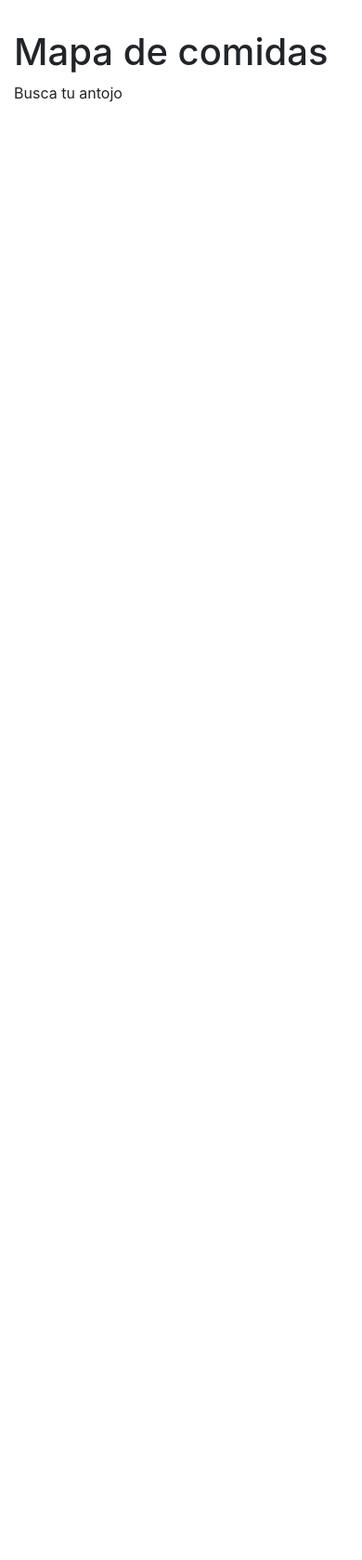
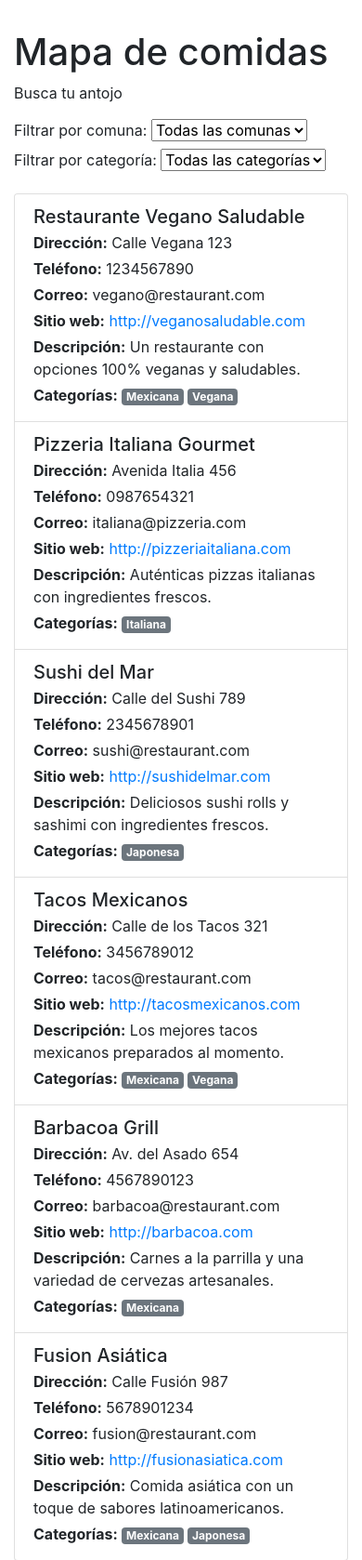
Before and after one commit to DCC-CC4401/2024-2-CC4401-grupo-2, a Django app: page /restaurant_list in a window 390 px wide. Shown: the top 1678 px of the page at 93% size. Before the commit the page ends 110 px from the top, so only its background shows below. Run offline with Django 3.2, Linux system fonts and the light colour scheme; data comes from the database, SQL or seed files in the repository; data that the repository does not hold is empty; some libraries are stand-ins or nearby versions.

Commit message:
FEAT: Agregar una lista de restaurantes, distintos filtros y un mapa de placeholder.

```diff
--- /dev/null
+++ b/restaurant.json
@@ -0,0 +1,86 @@
+[
+  {
+    "model": "todoapp.restaurant",
+    "pk": 1,
+    "fields": {
+      "name": "Restaurante Vegano Saludable",
+      "address": "Calle Vegana 123",
+      "phone": "1234567890",
+      "email": "vegano@restaurant.com",
+      "website": "http://veganosaludable.com",
+      "description": "Un restaurante con opciones 100% veganas y saludables.",
+      "comuna": 1,
+      "categorias": [4, 1]
+    }
+  },
+  {
+    "model": "todoapp.restaurant",
+    "pk": 2,
+    "fields": {
+      "name": "Pizzeria Italiana Gourmet",
+      "address": "Avenida Italia 456",
+      "phone": "0987654321",
+      "email": "italiana@pizzeria.com",
+      "website": "http://pizzeriaitaliana.com",
+      "description": "Auténticas pizzas italianas con ingredientes frescos.",
+      "comuna": 2,
+      "categorias": [3]
+    }
+  },
+  {
+    "model": "todoapp.restaurant",
+    "pk": 3,
+    "fields": {
+      "name": "Sushi del Mar",
+      "address": "Calle del Sushi 789",
+      "phone": "2345678901",
+      "email": "sushi@restaurant.com",
+      "website": "http://sushidelmar.com",
+      "description": "Deliciosos sushi rolls y sashimi con ingredientes frescos.",
+      "comuna": 3,
+      "categorias": [2]
+    }
+  },
+  {
+    "model": "todoapp.restaurant",
+    "pk": 4,
+    "fields": {
+      "name": "Tacos Mexicanos",
+      "address": "Calle de los Tacos 321",
+      "phone": "3456789012",
+      "email": "tacos@restaurant.com",
+      "website": "http://tacosmexicanos.com",
+      "description": "Los mejores tacos mexicanos preparados al momento.",
+      "comuna": 1,
+      "categorias": [1, 4]
+    }
+  },
+  {
+    "model": "todoapp.restaurant",
+    "pk": 5,
+    "fields": {
+      "name": "Barbacoa Grill",
+      "address": "Av. del Asado 654",
+      "phone": "4567890123",
+      "email": "barbacoa@restaurant.com",
+      "website": "http://barbacoa.com",
+      "description": "Carnes a la parrilla y una variedad de cervezas artesanales.",
+      "comuna": 2,
+      "categorias": [1]
+    }
+  },
+  {
+    "model": "todoapp.restaurant",
+    "pk": 6,
+    "fields": {
+      "name": "Fusion Asiática",
+      "address": "Calle Fusión 987",
+      "phone": "5678901234",
+      "email": "fusion@restaurant.com",
+      "website": "http://fusionasiatica.com",
+      "description": "Comida asiática con un toque de sabores latinoamericanos.",
+      "comuna": 3,
+      "categorias": [1, 2]
+    }
+  }
+]
--- a/todoapp/forms.py
+++ b/todoapp/forms.py
@@ -4,4 +4,4 @@ from .models import Restaurant
 class RestaurantForm(forms.ModelForm):
     class Meta:
         model = Restaurant
-        fields = ['name', 'address', 'phone', 'email', 'website', 'description', 'categorias']
+        fields = ['name', 'address', 'phone', 'email', 'website', 'description', 'categorias', 'comuna']
--- a/todoapp/models.py
+++ b/todoapp/models.py
@@ -1,6 +1,7 @@
 from django.db import models
 from django.utils import timezone
 from categorias.models import Categoria
+from comunas.models import Comuna
 from django.contrib.auth.models import AbstractUser
 
 
@@ -25,6 +26,7 @@ class Restaurant(models.Model):
     website = models.URLField()
     description = models.TextField()
     categorias = models.ManyToManyField(Categoria) # Relación muchos a muchos con la tabla categorias
+    comuna = models.ForeignKey(Comuna, on_delete=models.CASCADE)
 
 class Tarea(models.Model):  # Todolist able name that inherits models.Model
     titulo = models.CharField(max_length=250)  # un varchar
--- a/todoapp/templates/todoapp/restaurantes.html
+++ b/todoapp/templates/todoapp/restaurantes.html
@@ -1,5 +1,5 @@
 <!DOCTYPE html>
-<html >
+<html>
     <head>
         <meta charset="UTF-8">
         <title>Mapa de Comidas</title>
@@ -7,25 +7,60 @@
     </head>
 <body>
    <div class="container" style="margin-top: 2em">
-
         <!-- Encabezado de la página-->
         <h1>Mapa de comidas</h1>
         <p class="tagline">Busca tu antojo</p>
         <!-- Fin encabezado -->
-                 <!-- Lista de las tareas existentes -->
-                <ul class="taskList">
-                {% for restaurant in restaurantes %} <!-- django template lang - for loop -->
-                    <li class="unstyled">
-                        <h4 for="{{ restaurant.id }}"><span class="complete-">{{ restaurant.name }}</span></h4>
+
+        <div class="row">
+            <div class="col-md-4"> <!-- Columna para la lista de restaurantes -->
+                <form method="GET" action="">
+                    <label for="comuna">Filtrar por comuna:</label>
+                    <select name="comuna" id="comuna" onchange="this.form.submit()">
+                        <option value="">Todas las comunas</option>
+                        {% for comuna in comunas %}
+                            <option value="{{ comuna.id }}" {% if request.GET.comuna == comuna.id|stringformat:"s" %}selected{% endif %}>
+                                {{ comuna.nombre }}
+                            </option>
+                        {% endfor %}
+                    </select>
+
+                    <label for="categoria">Filtrar por categoría:</label>
+                    <select name="categoria" id="categoria" onchange="this.form.submit()">
+                        <option value="">Todas las categorías</option>
+                        {% for categoria in categorias %}
+                            <option value="{{ categoria.id }}" {% if request.GET.categoria == categoria.id|stringformat:"s" %}selected{% endif %}>
+                                {{ categoria.nombre }}
+                            </option>
+                        {% endfor %}
+                    </select>
+                </form>
+
+                <div class="list-group mt-3"> <!-- Lista de restaurantes -->
+                    {% for restaurant in restaurantes %}
+                        <div class="list-group-item">
+                            <h5 class="mb-1">{{ restaurant.name }}</h5>
+                            <p class="mb-1"><strong>Dirección:</strong> {{ restaurant.address }}</p>
+                            <p class="mb-1"><strong>Teléfono:</strong> {{ restaurant.phone }}</p>
+                            <p class="mb-1"><strong>Correo:</strong> {{ restaurant.email }}</p>
+                            <p class="mb-1"><strong>Sitio web:</strong> <a href="{{ restaurant.website }}">{{ restaurant.website }}</a></p>
+                            <p class="mb-1"><strong>Descripción:</strong> {{ restaurant.description }}</p>
+                            <p class="mb-1"><strong>Categorías:</strong>
                                 {% for categoria in restaurant.categorias.all %}
-                                <span style="border:thin solid grey; background-color:lightgrey" class="categoria-{{ restaurant.categorias }}"> {{categoria}} </span>
+                                    <span class="badge badge-secondary">{{ categoria.nombre }}</span>
                                 {% endfor %}
-                    </li>
+                            </p>
+                        </div>
+                    {% endfor %}
+                </div> <!-- Fin de la lista -->
+            </div>
 
-                {% endfor %}
-                </ul>
-            <!-- Fin de la lista de tareas existentes-->
-            </form>
+            <div class="col-md-8"> <!-- Columna para el mapa -->
+                <div class="text-center" style="margin-top: 2em;">
+                    <img src="https://oyster.ignimgs.com/mediawiki/apis.ign.com/fortnite/f/f0/Risky_Reels_POI.png?width=1280" alt="Mapa placeholder" style="width: 100%; max-width: 700px;">
+                </div>
+            </div> <!-- Fin de la columna -->
+        </div> <!-- Fin de la fila -->
     </div><!-- container -->
 
 <script src="https://ajax.googleapis.com/ajax/libs/jquery/3.2.1/jquery.min.js"></script>
--- a/todoapp/views.py
+++ b/todoapp/views.py
@@ -75,6 +75,25 @@ def add_restaurant(request):
 
 
 def restaurant_list(request):
-    restaurantes = Restaurant.objects.all()
-    if request.method == 'GET':
-        return render(request, "todoapp/restaurantes.html", {'restaurantes': restaurantes})
+    comuna_id = request.GET.get('comuna', None)  # Obtener el ID de la comuna del query parameter
+    categoria_id = request.GET.get('categoria', None)  # Obtener el ID de la categoría del query parameter
+
+    # Filtrar restaurantes por comuna y/o categoría
+    if comuna_id:
+        restaurantes = Restaurant.objects.filter(comuna_id=comuna_id)  # Filtrar por comuna
+    else:
+        restaurantes = Restaurant.objects.all()  # Mostrar todos los restaurantes si no hay filtro
+
+    # Filtrar por categoría si se proporciona
+    if categoria_id:
+        restaurantes = restaurantes.filter(categorias__id=categoria_id)
+
+    comunas = Comuna.objects.all()  # Obtener todas las comunas para el filtro
+    categorias = Categoria.objects.all()  # Obtener todas las categorías para el filtro
+
+    # Pasar todos los datos al contexto
+    return render(request, "todoapp/restaurantes.html", {
+        'restaurantes': restaurantes,
+        'comunas': comunas,
+        'categorias': categorias,  # Incluir categorías en el contexto
+    })
```
Also changed, not shown: todoapp/migrations/0007_restaurant_comuna.py (added). Lines whose indentation alone changed are shown as unchanged.
